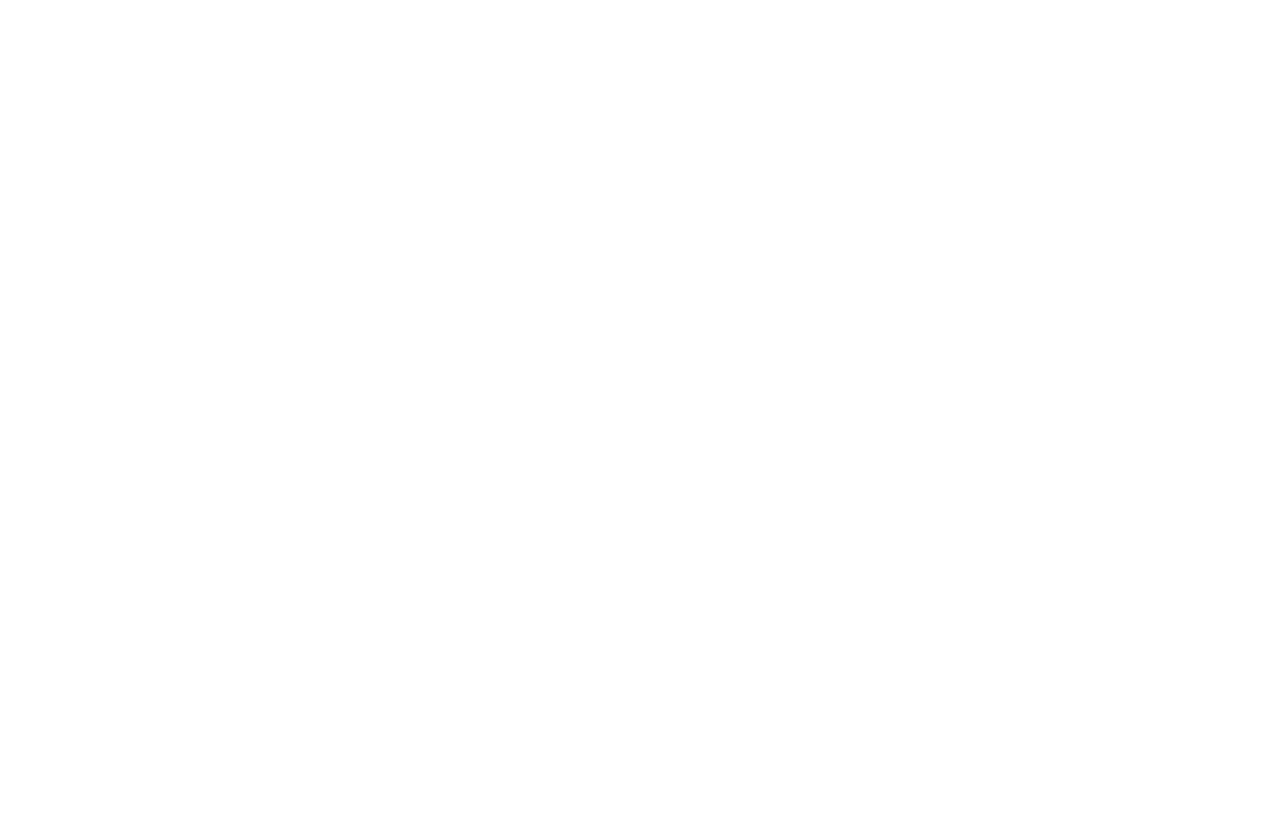
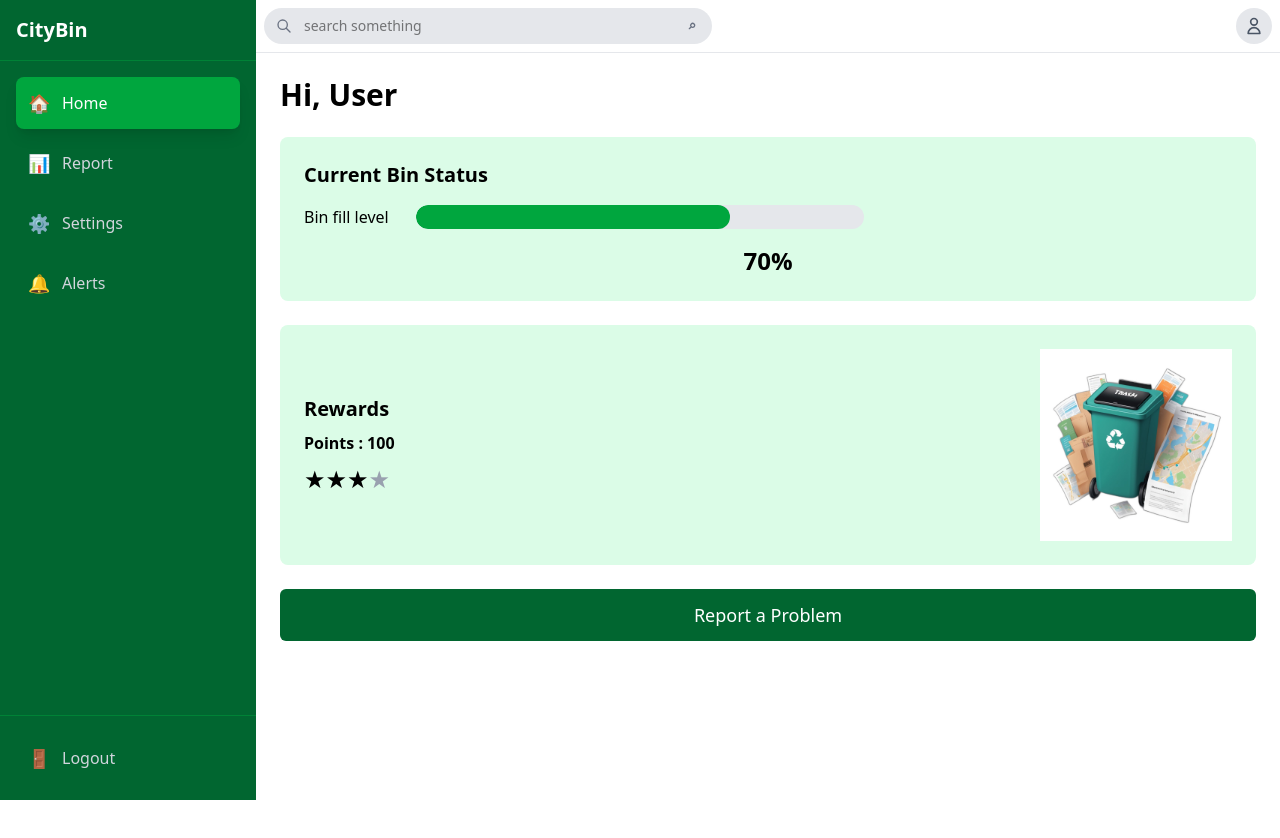
Before and after one commit to UpenaNuhansi/CityBin-Capstone-Group10, a React (Vite) app in the folder frontend/: page /user/home in a window 1280 px wide. Before the commit this address had no page. Shown: the top 838 px of the page. Before the commit the page ends 800 px from the top, so only its background shows below. Built offline with nearby package versions, Linux system fonts and the light colour scheme.

Commit message:
Linked_Pages

```diff
--- a/frontend/src/App.jsx
+++ b/frontend/src/App.jsx
@@ -1,7 +1,5 @@
 import React, { useState } from 'react';
-import { BrowserRouter as Router, Routes, Route, Navigate } from 'react-router-dom';
-
-
+import { BrowserRouter as Router, Routes, Route, Navigate, useLocation } from 'react-router-dom';
 
 // Common Pages
 import SignUp from './Pages/Auth/SignUp';
@@ -17,8 +15,7 @@ import DataAnalyticsReports from './Pages/Admin/DataAnalyticsReports/DataAnalyti
 import ProfilePage from './Pages/Admin/ProfilePage/ProfilePage';
 import LogoutModal from './Components/LogoutModal/LogoutModal';
 
-//User Pages
-
+// User Pages
 import HomePage from './Pages/User/Home/HomePage';
 import ReportPage from './Pages/User/Home/ReportPage';
 import SettingsPage from './Pages/User/Home/SettingsPage';
@@ -26,8 +23,6 @@ import AlertsPage from './Pages/User/Home/AlertsPage';
 import Header from './Components/Header/Header';
 import Layout from './Components/Layout/Layout';
 import Sidebar from './Components/side_bar/Sidebar';
-
-
 
 // Layout for Admin Section
 const AdminLayout = ({ activePage, handleNavigation, handleLogoutClick }) => (
@@ -44,17 +39,74 @@ const AdminLayout = ({ activePage, handleNavigation, handleLogoutClick }) => (
   </div>
 );
 
+// Layout for User Section with proper routing
+const UserLayoutWrapper = () => {
+  const [isLogoutModalOpen, setIsLogoutModalOpen] = useState(false);
+  const location = useLocation();
+
+  const handleLogoutClick = () => setIsLogoutModalOpen(true);
+
+  const handleConfirmLogout = () => {
+    setIsLogoutModalOpen(false);
+    console.log('Logged out');
+    // Navigate to sign-in page (optional)
+  };
+
+  const handleCancelLogout = () => setIsLogoutModalOpen(false);
+
+  // Determine active page based on current route
+  const getActivePage = () => {
+    const path = location.pathname;
+    if (path.includes('/user/home')) return 'Home';
+    if (path.includes('/user/report')) return 'Report';
+    if (path.includes('/user/settings')) return 'Settings';
+    if (path.includes('/user/alerts')) return 'Alerts';
+    return 'Home';
+  };
+
+  return (
+    <>
+      <div className="flex h-screen bg-white">
+        <Sidebar
+          activePage={getActivePage()}
+          handleLogoutClick={handleLogoutClick}
+        />
+        <div className="flex-1 flex flex-col">
+          <Header />
+          <div className="flex-1">
+            <Routes>
+              <Route index element={<Navigate to="home" replace />} />
+              <Route path="home" element={<HomePage />} />
+              <Route path="report" element={<ReportPage />} />
+              <Route path="settings" element={<SettingsPage />} />
+              <Route path="alerts" element={<AlertsPage />} />
+            </Routes>
+          </div>
+        </div>
+      </div>
+      {isLogoutModalOpen && (
+        <LogoutModal
+          show={isLogoutModalOpen}
+          onConfirm={handleConfirmLogout}
+          onCancel={handleCancelLogout}
+        />
+      )}
+    </>
+  );
+};
+
 export default function App() {
   const [activePage, setActivePage] = useState('Dashboard');
   const [isLogoutModalOpen, setIsLogoutModalOpen] = useState(false);
 
   const handleNavigation = (page) => setActivePage(page);
   const handleLogoutClick = () => setIsLogoutModalOpen(true);
-  const handleConfirmLogout = () => {
-    setIsLogoutModalOpen(false);
+
+  const handleConfirmLogout = () => {    setIsLogoutModalOpen(false);
     console.log('Logged out');
     // Navigate to sign-in page (optional)
   };
+
   const handleCancelLogout = () => setIsLogoutModalOpen(false);
 
   return (
@@ -86,16 +138,8 @@ export default function App() {
           }
         />
 
-        {/* User Route */}
-
-      <Route path="/" element={<Layout />}>
-        <Route index element={<HomePage />} />
-        <Route path="report" element={<ReportPage />} />
-        <Route path="settings" element={<SettingsPage />} />
-        <Route path="alerts" element={<AlertsPage />} />
-      </Route>
-
-
+        {/* User Routes - Now properly connected */}
+        <Route path="/user/*" element={<UserLayoutWrapper />} />
       </Routes>
     </Router>
   );
--- a/frontend/src/Components/side_bar/Sidebar.jsx
+++ b/frontend/src/Components/side_bar/Sidebar.jsx
@@ -1,72 +1,72 @@
-import { useNavigate, useLocation } from 'react-router-dom';
+import React from 'react';
+import { Link, useLocation } from 'react-router-dom';
 
-function Sidebar() {
-  const navigate = useNavigate();
+const Sidebar = ({ activePage, handleLogoutClick }) => {
   const location = useLocation();
 
-  const isActive = (path) => {
-    return location.pathname === path ? 'active-nav' : '';
-  };
+  const menuItems = [
+    {
+      name: 'Home',
+      path: '/user/home',
+      icon: '🏠'
+    },
+    {
+      name: 'Report',
+      path: '/user/report',
+      icon: '📊'
+    },
+    {
+      name: 'Settings',
+      path: '/user/settings',
+      icon: '⚙️'
+    },
+    {
+      name: 'Alerts',
+      path: '/user/alerts',
+      icon: '🔔'
+    },
+  ];
 
   return (
-    <div className="bg-citybin-green bg-green-700 text-white h-screen flex flex-col min-w-[200px] lg:min-w-[240px]">
-      <div className="p-5 mb-8">
-        <h1 className="text-3xl font-bold">CityBin</h1>
+    <div className="w-64 bg-green-800 text-white h-full flex flex-col">
+      {/* Header */}
+      <div className="p-4 border-b border-green-700">
+        <h2 className="text-xl font-bold">CityBin</h2>
       </div>
 
-      <nav className="flex-grow">
-        <ul className="space-y-1">
-          <li
-            className={`py-3 px-5 cursor-pointer hover:bg-green-800 transition-colors flex items-center ${isActive('/')}`}
-            onClick={() => navigate('/')}
-          >
-            <span>Home</span>
-            <span className="ml-auto">
-              {isActive('/') && <span className="text-xl">›</span>}
-            </span>
-          </li>
-
-          <li
-            className={`py-3 px-5 cursor-pointer hover:bg-green-800 transition-colors flex items-center ${isActive('/report')}`}
-            onClick={() => navigate('/report')}
-          >
-            <span>Report</span>
-            <span className="ml-auto">
-              {isActive('/report') && <span className="text-xl">›</span>}
-            </span>
-          </li>
-
-          <li
-            className={`py-3 px-5 cursor-pointer hover:bg-green-800 transition-colors flex items-center ${isActive('/alerts')}`}
-            onClick={() => navigate('/alerts')}
-          >
-            <span>Alerts & Notifications</span>
-            <span className="ml-auto">
-              {isActive('/alerts') && <span className="text-xl">›</span>}
-            </span>
-          </li>
-
-          <li
-            className={`py-3 px-5 cursor-pointer hover:bg-green-800 transition-colors flex items-center ${isActive('/settings')}`}
-            onClick={() => navigate('/settings')}
-          >
-            <span>Settings</span>
-            <span className="ml-auto">
-              {isActive('/settings') && <span className="text-xl">›</span>}
-            </span>
-          </li>
+      {/* Navigation Menu */}
+      <nav className="flex-1 p-4">
+        <ul className="space-y-2">
+          {menuItems.map((item) => (
+            <li key={item.name}>
+              <Link
+                to={item.path}
+                className={`flex items-center p-3 rounded-lg transition-colors duration-200 ${
+                  location.pathname === item.path
+                    ? 'bg-green-600 text-white shadow-lg'
+                    : 'text-gray-300 hover:bg-green-700 hover:text-white'
+                }`}
+              >
+                <span className="mr-3 text-lg">{item.icon}</span>
+                <span className="font-medium">{item.name}</span>
+              </Link>
+            </li>
+          ))}
         </ul>
       </nav>
 
-      <div
-        className="p-5 cursor-pointer hover:bg-green-800 transition-colors flex items-center mt-auto mb-8"
-        onClick={() => navigate('/login')}
-      >
-        <span className="mr-2">➔</span>
-        <span>Log Out</span>
+      {/* Logout Button */}
+      <div className="p-4 border-t border-green-700">
+        <button
+          onClick={handleLogoutClick}
+          className="w-full flex items-center p-3 text-gray-300 hover:bg-red-600 hover:text-white rounded-lg transition-colors duration-200"
+        >
+          <span className="mr-3 text-lg">🚪</span>
+          <span className="font-medium">Logout</span>
+        </button>
       </div>
     </div>
   );
-}
+};
 
 export default Sidebar;
--- a/frontend/src/Pages/User/Home/HomePage.jsx
+++ b/frontend/src/Pages/User/Home/HomePage.jsx
@@ -1,24 +1,18 @@
 import BinImage from "../../../assets/BIN.jpg";
 import { useNavigate } from 'react-router-dom';
-
-
 import { useState } from 'react';
 import { FaSearch, FaUserCircle, FaSignOutAlt } from 'react-icons/fa';
 import ReportPage from './ReportPage';
 
 function HomePage() {
   const [search, setSearch] = useState('');
-
   const navigate = useNavigate();
 
   return (
     <div className="flex min-h-screen font-sans">
-
       {/* Main Content */}
       <main className="flex-1 bg-white">
         {/* Top Bar */}
-
-
         {/* Content Section */}
         <div className="p-6">
           <h1 className="text-3xl font-bold mb-6">Hi, User</h1>
@@ -48,18 +42,19 @@ function HomePage() {
               </div>
             </div>
             <img
-              src={BinImage}// Replace this path with your actual bin image path
+              src={BinImage} // Replace this path with your actual bin image path
               alt="Recycle bin"
               className="w-40 mt-4 md:mt-0 md:w-48"
             />
           </div>
 
           {/* Report a Problem */}
-
-          <button onClick={() => navigate('/report')} className="bg-green-800 text-white w-full py-3 rounded-md text-lg hover:bg-green-900">
+          <button
+            onClick={() => navigate('/user/report')}
+            className="bg-green-800 text-white w-full py-3 rounded-md text-lg hover:bg-green-900 transition-colors duration-200"
+          >
             Report a Problem
           </button>
-
         </div>
       </main>
     </div>
```
